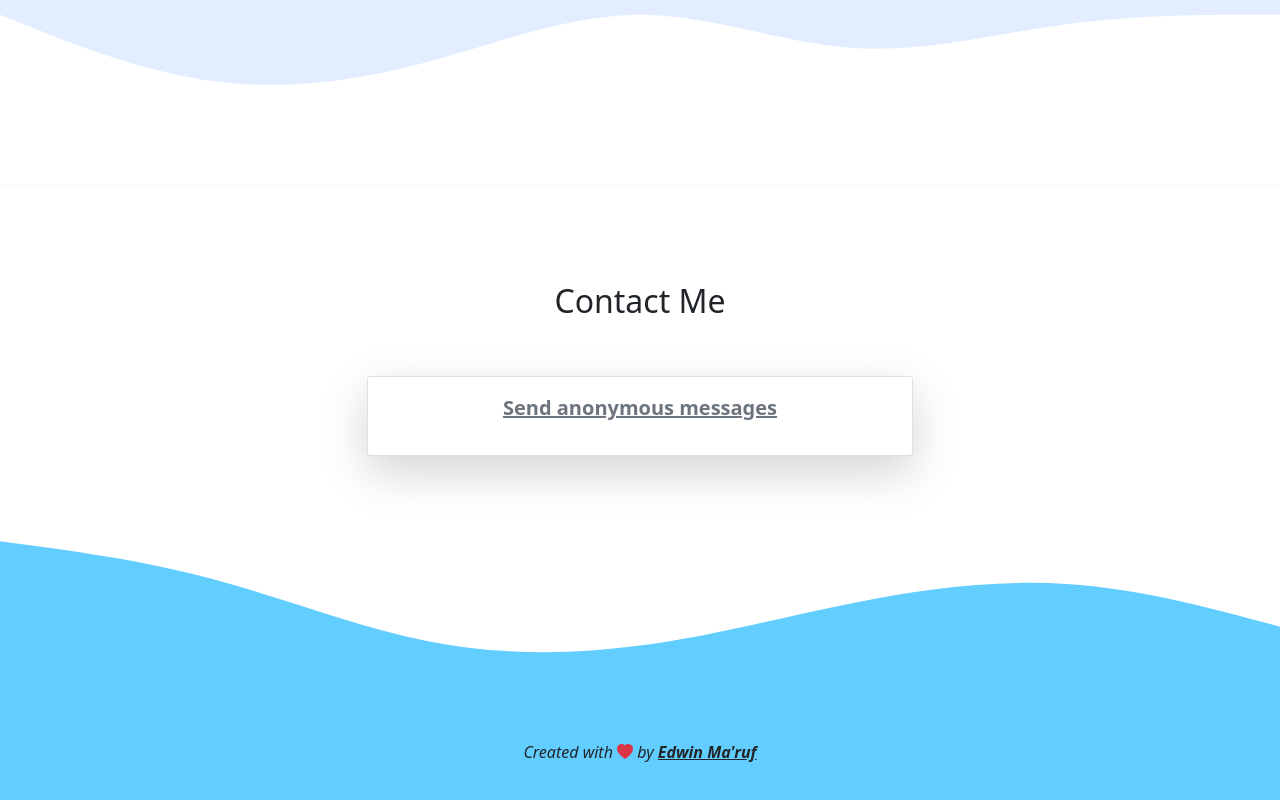
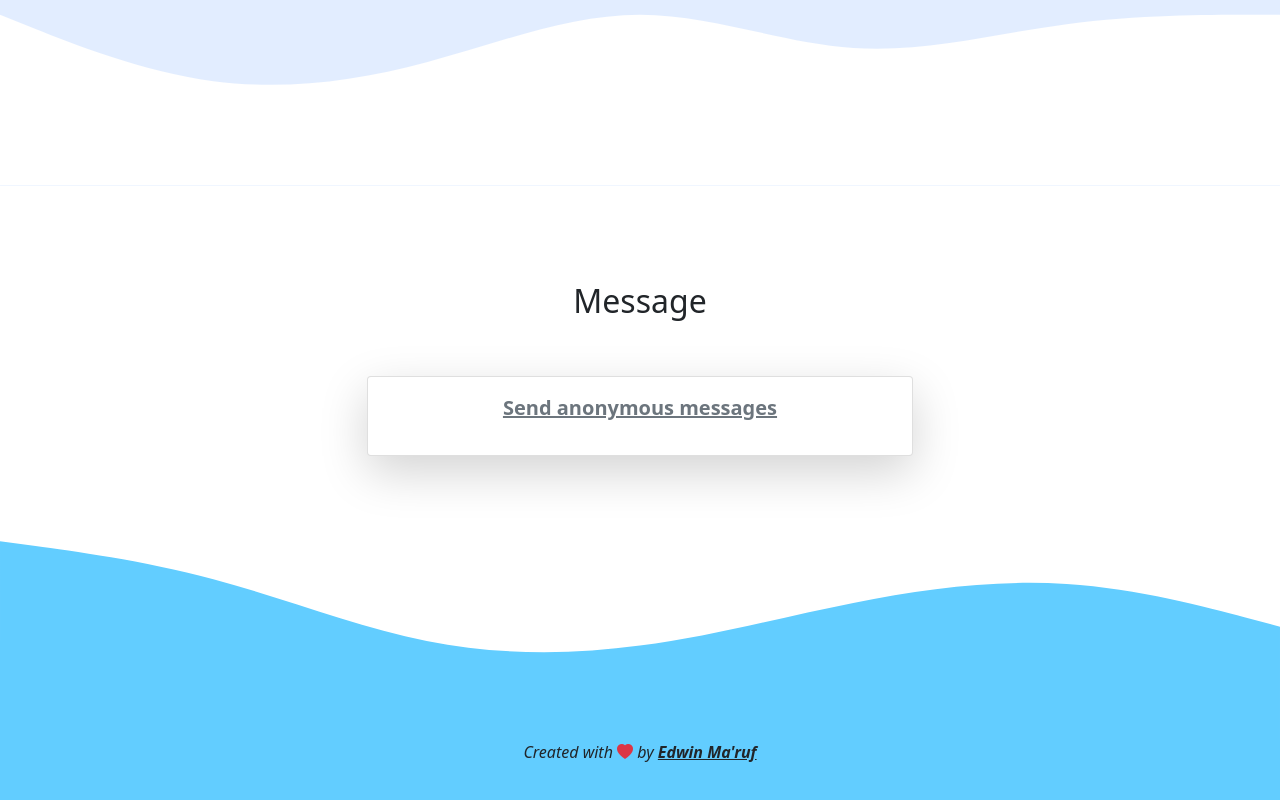
Before and after one commit to edwinqwty2/edwinqwty2.github.io, a plain HTML site: page index.html in a window 1280 px wide. Shown: the part 2356-3156 px from the top of the page. Drawn offline with nearby package versions, Linux system fonts and the light colour scheme.

Commit message:
Update index.html

```diff
--- a/index.html
+++ b/index.html
@@ -146,7 +146,7 @@
         <div class="container">
             <div class="row text-center mb-5">
                 <div class="col">
-                     <h2>Contact Me</h2>
+                     <h2>Message</h2>
                 </div>
             </div>
             <div class="row justify-content-center">
```
